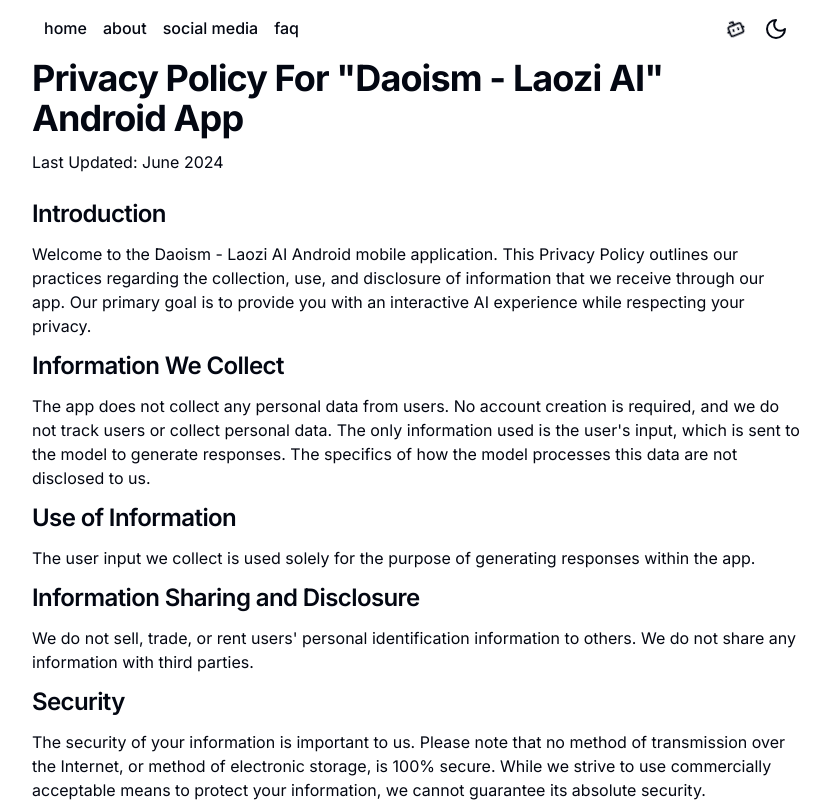
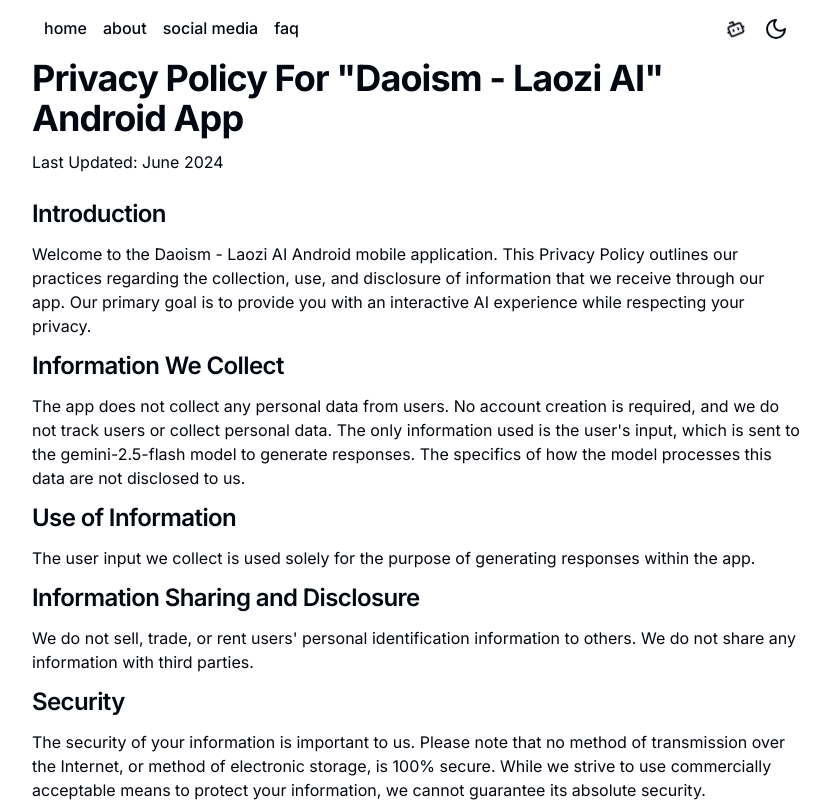
Before and after one commit to Turskyi/nextjs-laozi-chatbot, a Next.js app: page /privacy-android in a window 1280 px wide. Shown: the top 802 px of the page, without its empty margins (224-1054 px from the left). Built offline with nearby package versions, Linux system fonts and the light colour scheme.

Commit message:
refactor: update AI model import and usage in privacy policy page

```diff
--- a/src/app/privacy-android/page.tsx
+++ b/src/app/privacy-android/page.tsx
@@ -1,7 +1,7 @@
 import { H1 } from '@/components/ui/H1';
 import { H2 } from '@/components/ui/H2';
 import { Metadata } from 'next';
-import { GOOGLE_MODEL_NAME} from '../../../constants';
+import { AI_MODEL_NAMES } from '../../../constants';
 
 export const metadata: Metadata = {
   title: 'Privacy Policy',
@@ -32,7 +32,7 @@
           The app does not collect any personal data from users. No account
           creation is required, and we do not track users or collect personal
           data. The only information used is the user&apos;s input, which is
-          sent to the {GOOGLE_MODEL_NAME} model to generate responses. The
+          sent to the {AI_MODEL_NAMES.GOOGLE} model to generate responses. The
           specifics of how the model processes this data are not disclosed to
           us.
         </p>
```
